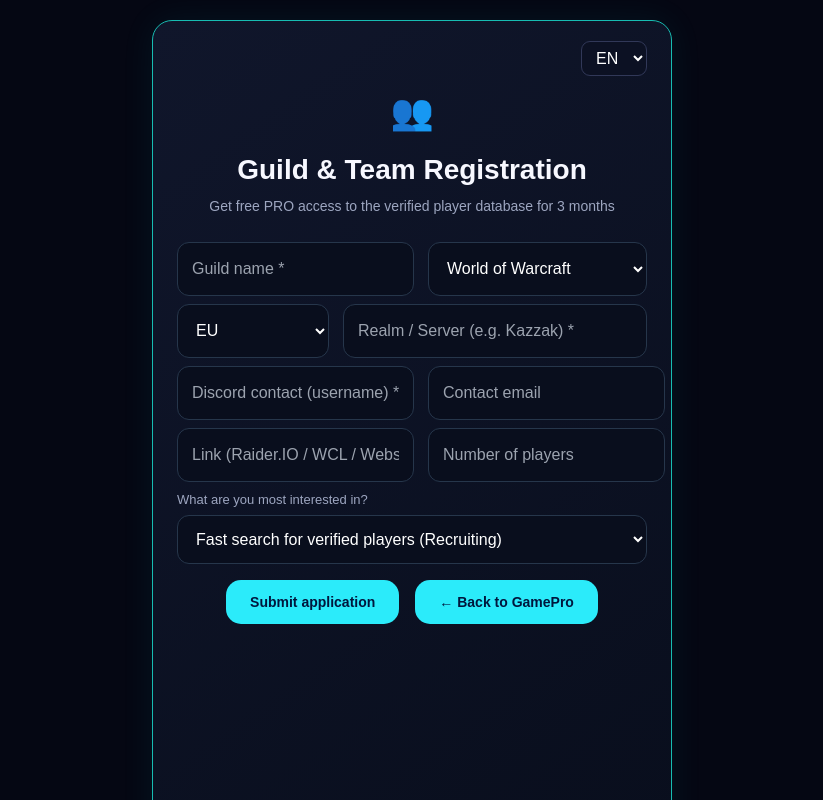
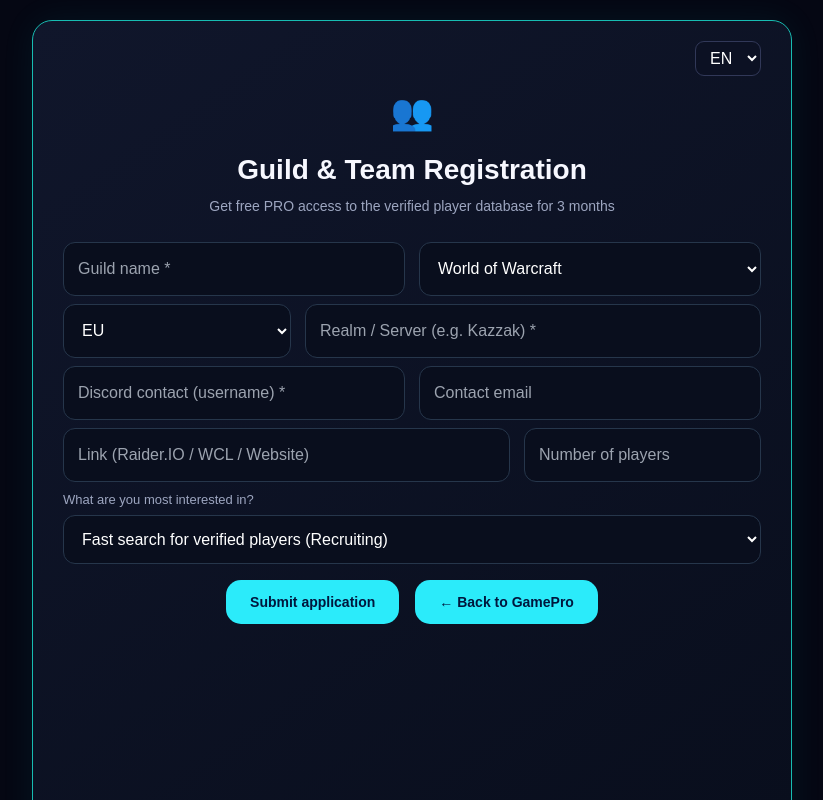
Before and after one commit to vesttrading/gamepro-market, a Next.js app: page /guilds in a window 1280 px wide. Shown: the top 800 px of the page, without its empty margins (228-1051 px from the left). Built offline with nearby package versions, Linux system fonts and the light colour scheme; no server answers; the database is empty.

Commit message:
Refactor card styles for improved layout
Increased the width of the card and adjusted padding.

```diff
--- a/app/guilds/page.tsx
+++ b/app/guilds/page.tsx
@@ -341,13 +341,20 @@ const T: Record<Lang, any> = {
     >
       <div
        style={{
-          maxWidth: 520,
   width: "100%",
+  maxWidth: "760px",        // Увеличиваем ширину (было 520/650), чтобы поля растянулись по горизонтали
+  height: "auto",           // Убираем фиксированную высоту, карточка сожмется под контент
+
+  display: "flex",
+  flexDirection: "column",
+
   background: "linear-gradient(145deg,#10162b,#080d1b)",
   border: "1px solid #17bcb2",
   borderRadius: 20,
-          padding: "20px 24px",
+
+  padding: "20px 30px",     // Уменьшаем отступы сверху/снизу (20px) и делаем больше по бокам (30px)
   boxShadow: "0 0 35px #16d8cf12",
+  boxSizing: "border-box"
 }}
       >
         <div
```
Lines whose indentation alone changed are shown as unchanged.
